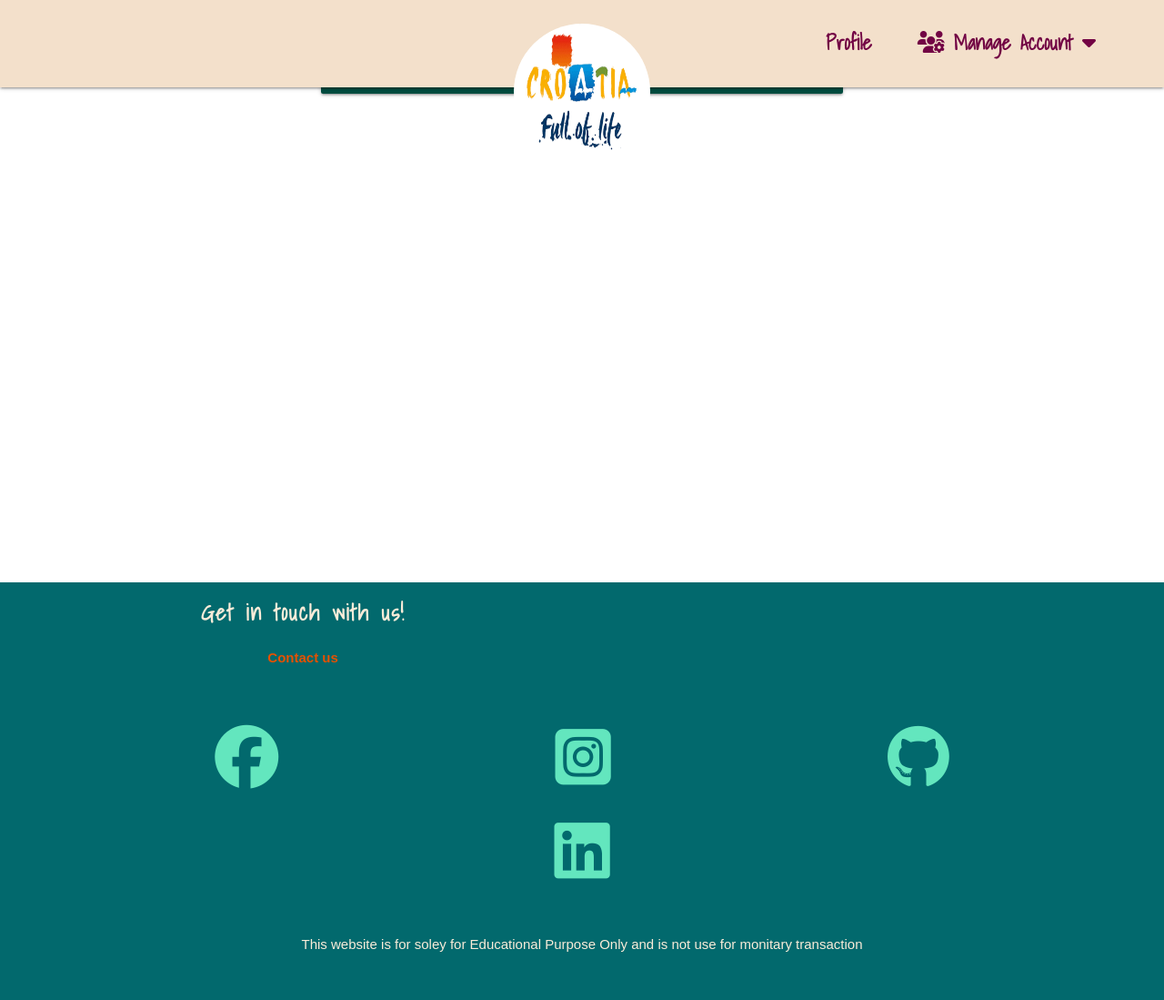
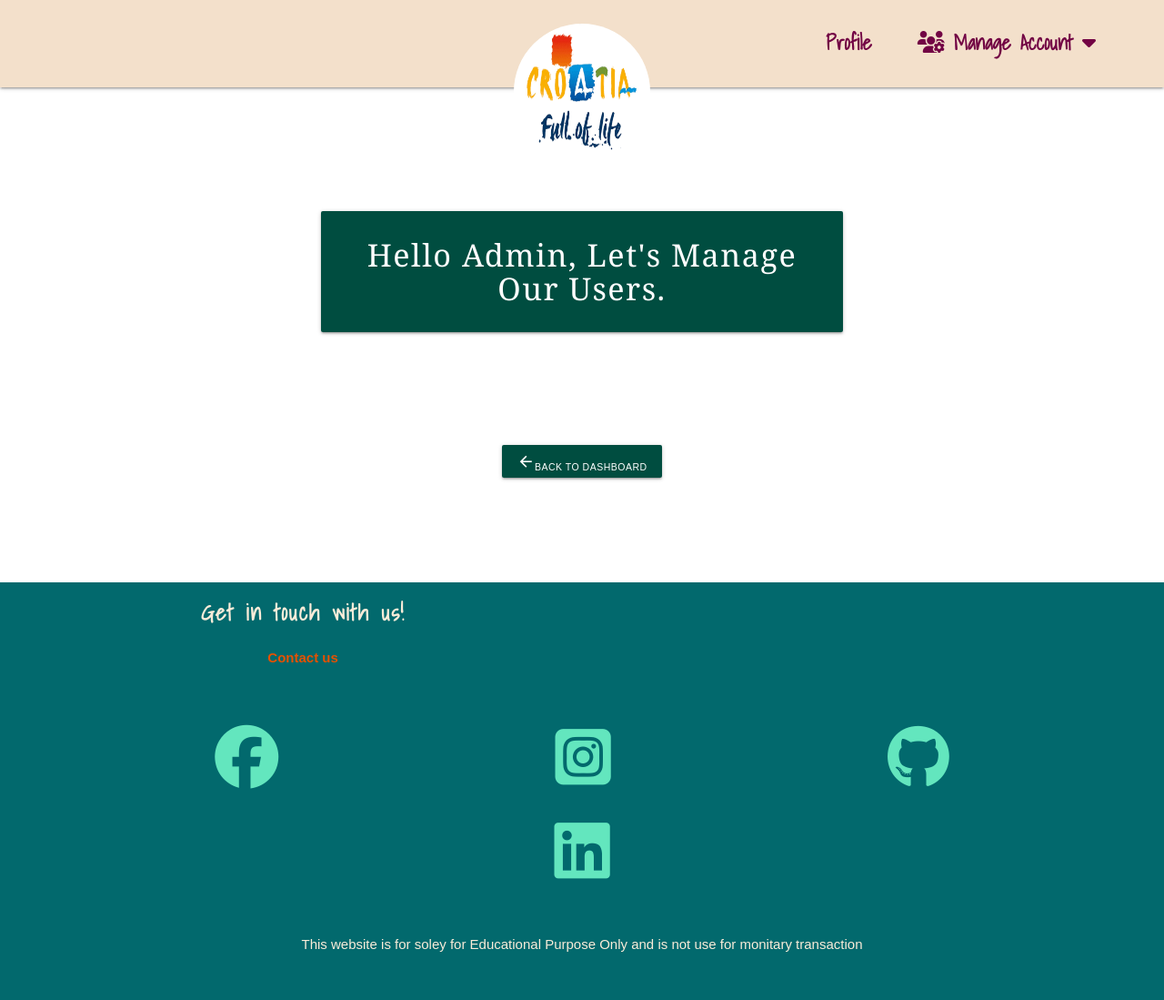
Before and after one commit to Frees1990/experience_croatia, a Flask app: a page that uses templates/manageusers.html in a window 1280 px wide. Shown: the whole page at 91% size. Run offline with Flask 3, Linux system fonts and the light colour scheme; the visitor is signed in with stand-in values (Sample User, id 1); some libraries are stand-ins or nearby versions.

Commit message:
Trying to hide the system admin in the list of user option to deactivate or remove as a member

```diff
--- a/templates/manageusers.html
+++ b/templates/manageusers.html
@@ -3,24 +3,24 @@
 <div class="container page-container">
     <!-- Heading -->
     <div class="row">
-        <div class="col s12 m8 offset-m2">
+        <div class="col s12 m8 offset-m2"  style="margin-top: 25%; margin-bottom: 10%;">
             <div class="card-panel teal darken-4">
-                <h4 class="center-align orange-text text-lighten-5">
-                    Manage Users
+                <h4 class="center-align white-text" style="font-family: Cambria, Cochin, Georgia, Times, 'Times New Roman', serif;">
+                   Hello Admin, Let's Manage Our Users.
                 </h4>
             </div>
-
         </div>
     </div>
     <!-- Users -->
     {% for user in users %}
     <div class="row">
-        <div class="col s12 card-panel custom-card ">
+        {% if user.username != "systemadmin" %}
+        <div class="col s12  card-panel">
             <div class="row">
                 <div class="col s3 m8">
                     <!-- Username -->
                     <div class="row">
-                        <div class="col s12 ">
+                        <div class="col s12">
                             {{ user.username }}
                         </div>
                     </div>
@@ -29,10 +29,11 @@
                 <div class="col s9 m4 right-align">
                     <a class="waves-effect waves-light btn modal-trigger red darken-4 rounded"
                         href="#deleteModal{{user.username}}"><span class="material-symbols-outlined">
-                        </span> Remove Account</a>
+                        </span> Remove User</a>
                 </div>
             </div>
         </div>
+        {% endif %}
         <!-- Delete Modal -->
         <div id="deleteModal{{user.username}}" class="modal card-panel rounded white-text center p-5">
             <!-- Modal Content -->
@@ -67,5 +68,12 @@
         </div>
     </div>
     {% endfor %}
+    <div class="row">
+        <div class="col s12 center-align">
+            <a href="{{ url_for('profile', username=session['user']) }}"
+                            class="btn icon-left waves-effect waves-light teal darken-4 white-text text-lighten-4"><i
+                                class="material-icons">arrow_back</i><small>Back to Dashboard</small></a>
+        </div>
+    </div>
 </div>
 {% endblock %}
```
